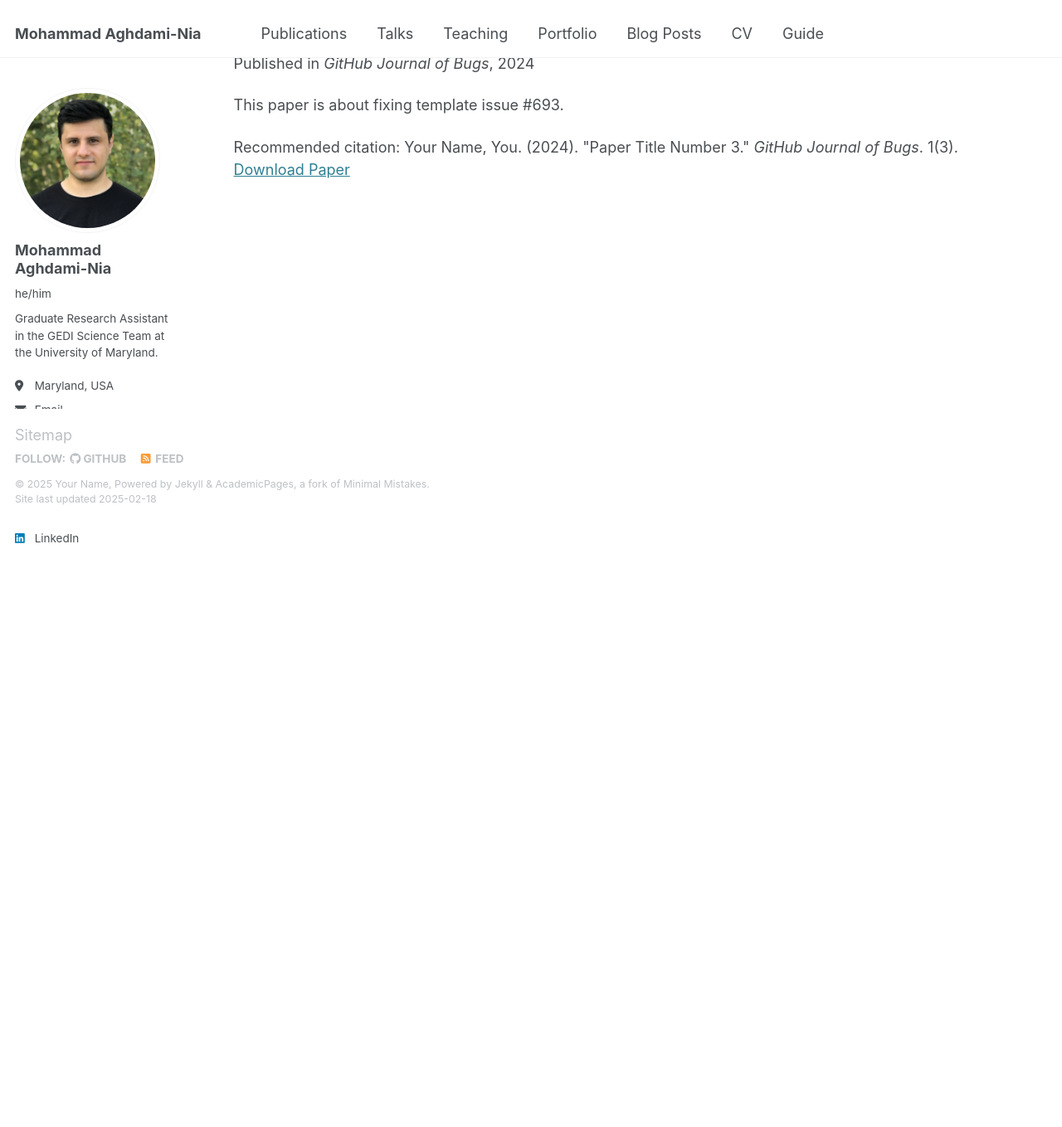
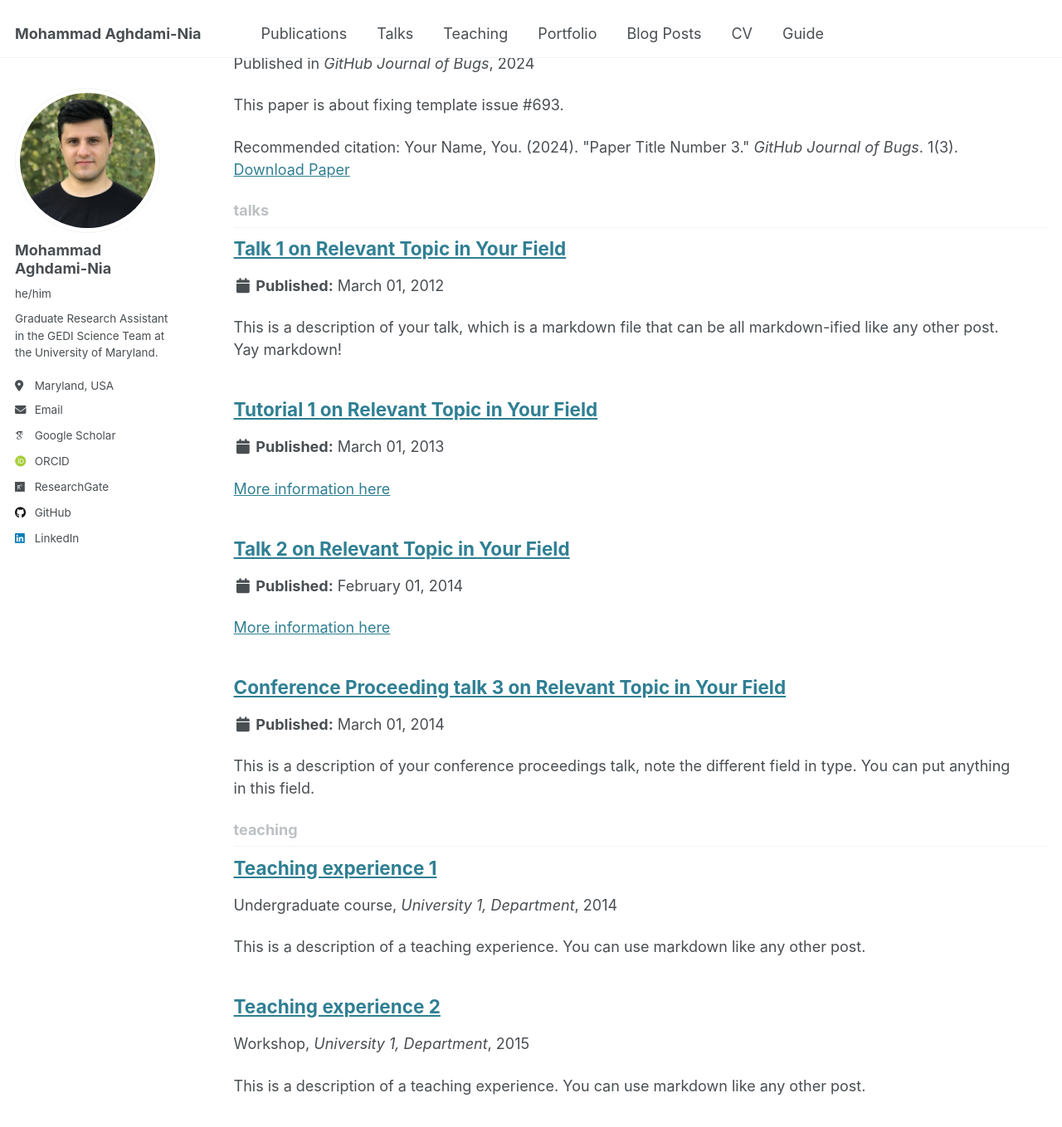
Before and after one commit to mo-agh/mo-agh.github.io, a Jekyll site: the page built from _pages/collection-archive.html, in a window 1280 px wide and 1400 px high, scrolled down 1877 px. Shown: the top 1359 px of the window at 83% size. Built offline with Jekyll 4.4.1, drawn with Linux system fonts in a browser that asks for light colours; some web fonts are replaced; before the commit the page ends 2507 px from its top, so only the background shows below that; part of the change alters nothing that is shown.

```diff
--- a/_config.yml
+++ b/_config.yml
@@ -214,7 +214,7 @@ kramdown:
 # These settings control the types of collections used by the template
 collections:
   teaching:
-    output: false
+    output: true
     permalink: /:collection/:path/
   publications:
     output: true
@@ -223,7 +223,7 @@ collections:
     output: true
     permalink: /:collection/:path/
   talks:
-    output: false
+    output: true
     permalink: /:collection/:path/
 
 
```
